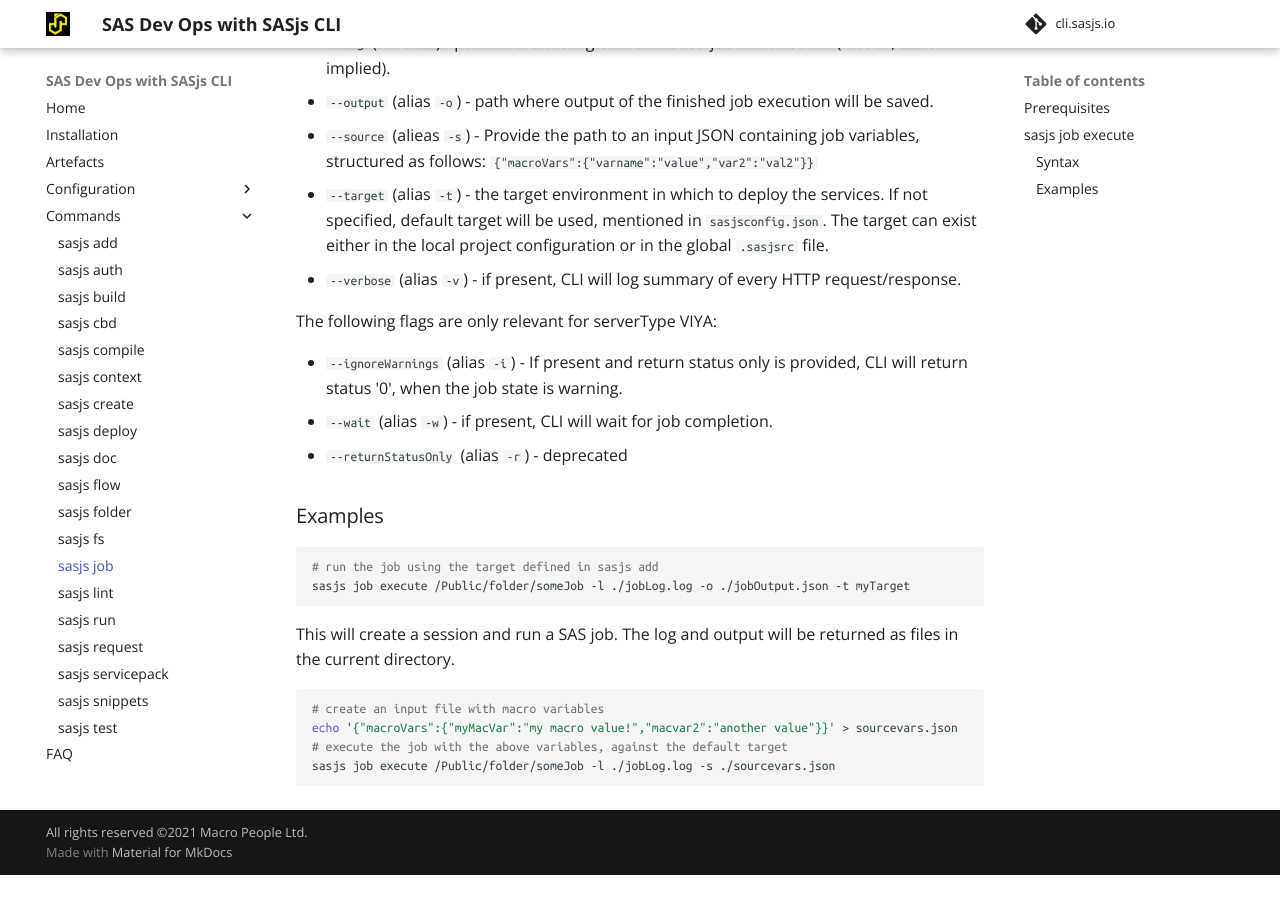
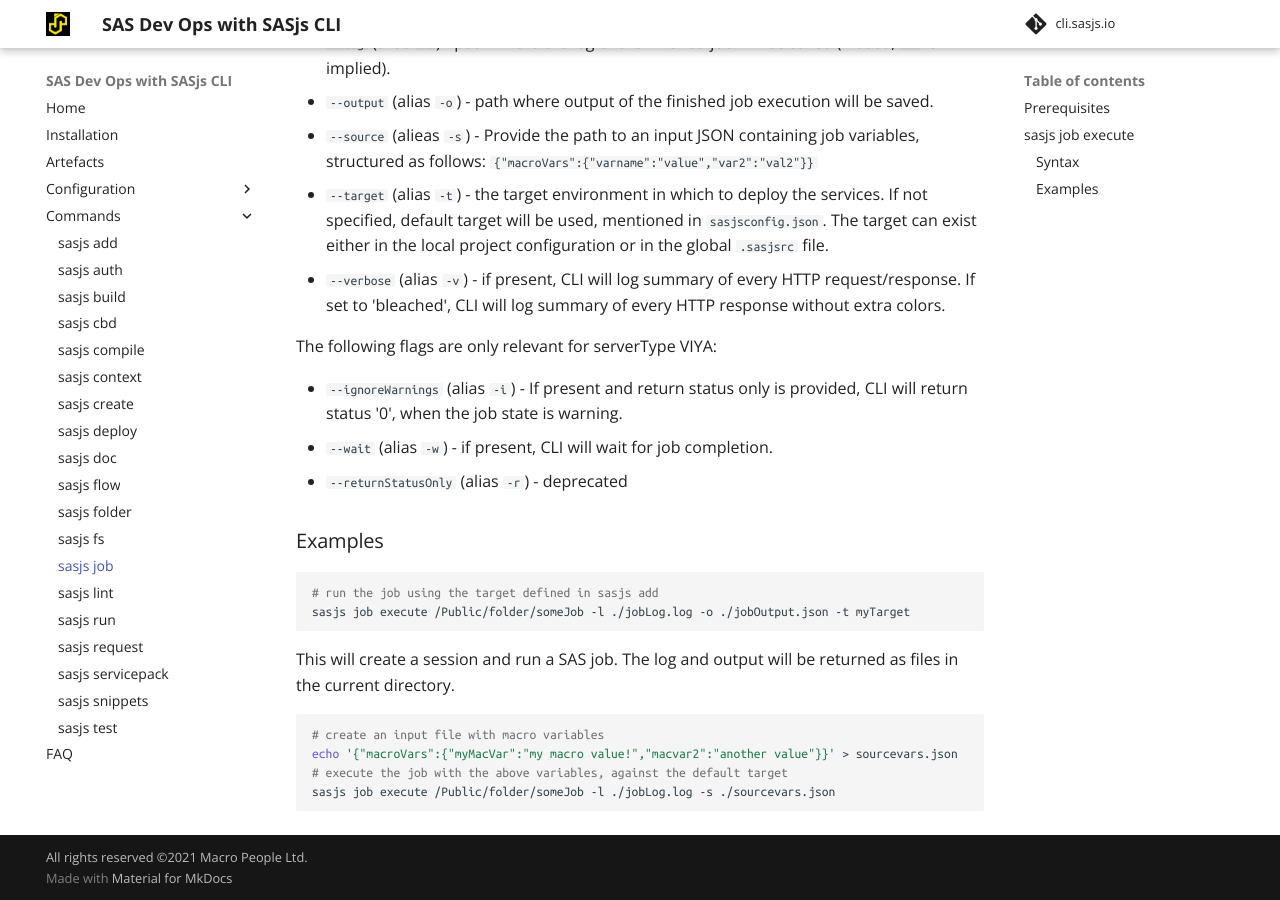
Before and after one commit to sasjs/cli.sasjs.io, an MkDocs documentation site: the page built from docs/job.md, in a window 1280 px wide and 900 px high, scrolled down 659 px. Built offline with MkDocs 1.6.1 and Material for MkDocs 9.7.7, drawn with Linux system fonts in a browser that asks for light colours; comment, search, counter and statistics services are not loaded; before the commit the page ends 1534 px from its top, so only the background shows below that.

Commit message:
docs(verbose): updated job and env docs

```diff
--- a/docs/job.md
+++ b/docs/job.md
@@ -31,7 +31,7 @@
 - `--output` (alias `-o`) - path where output of the finished job execution will be saved.
 - `--source` (alieas `-s`) - Provide the path to an input JSON containing job variables, structured as follows:  `{"macroVars":{"varname":"value","var2":"val2"}}`
 - `--target` (alias `-t`) - the target environment in which to deploy the services. If not specified, default target will be used, mentioned in `sasjsconfig.json`. The target can exist either in the local project configuration or in the global `.sasjsrc` file.
-- `--verbose` (alias `-v`) - if present, CLI will log summary of every HTTP request/response.
+- `--verbose` (alias `-v`) - if present, CLI will log summary of every HTTP request/response. If set to 'bleached', CLI will log summary of every HTTP response without extra colors.
 
 The following flags are only relevant for serverType VIYA:
 
```
Also changed, not shown: docs/env.md (+1 -1 lines).
